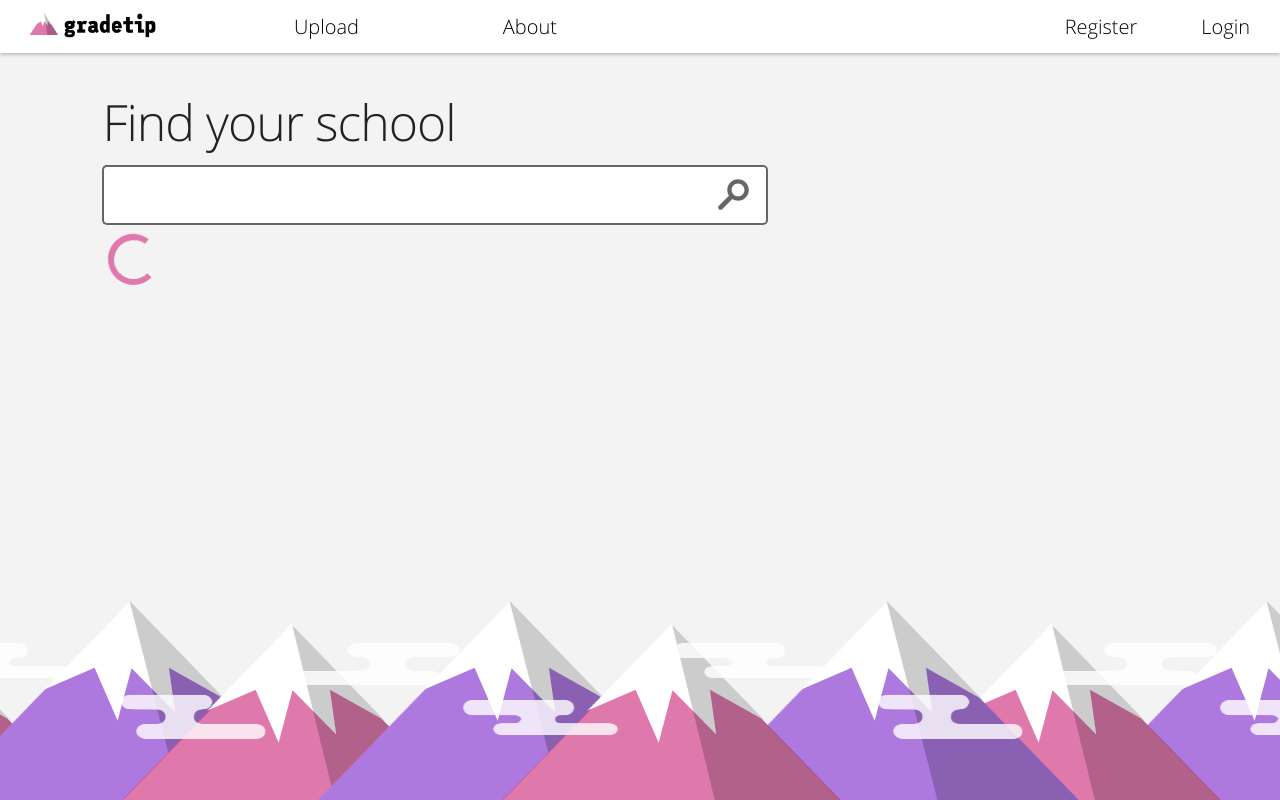
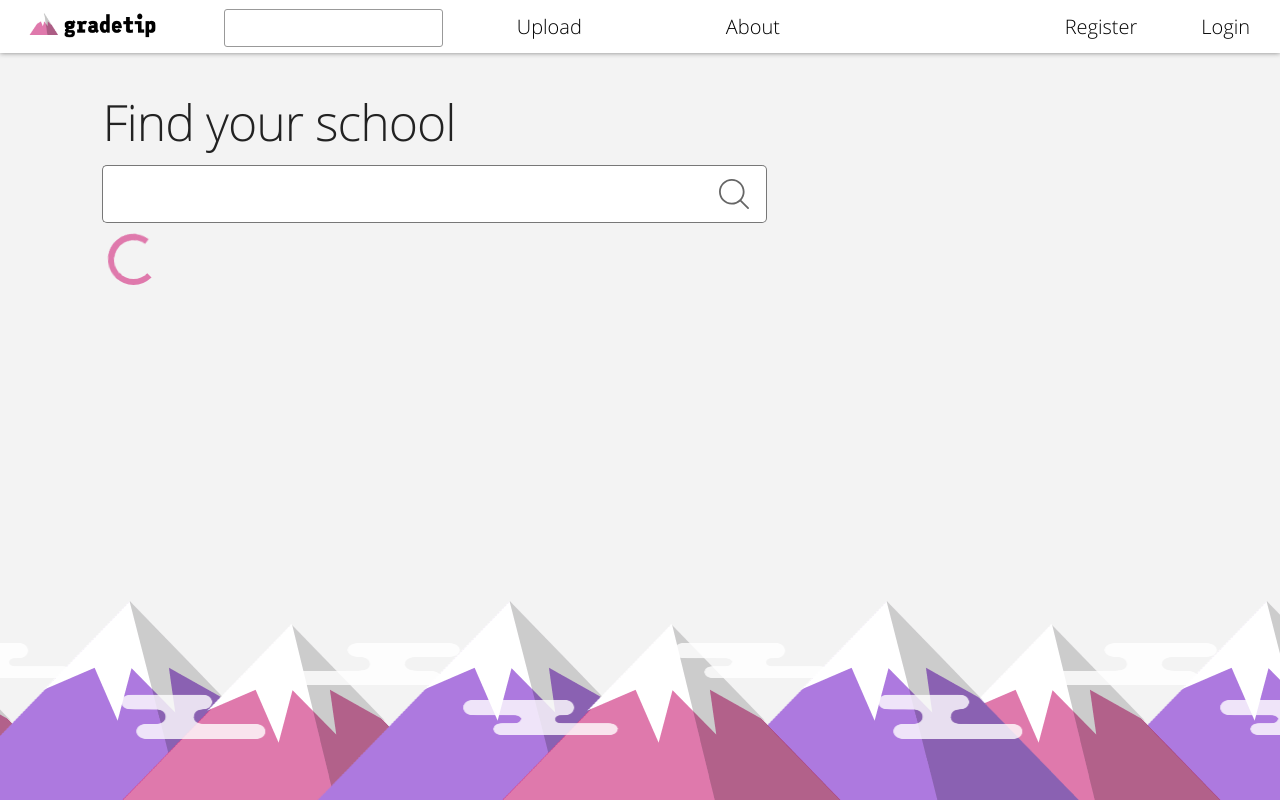
Before and after one commit to joshlopez97/grade-tip, a Flask app: page / in a window 1280 px wide. Run offline with Flask 2, Linux system fonts and the light colour scheme; data that the repository does not hold is empty; parts of the project's set-up code (start-up, migrations or seed data) failed here and were passed over; some libraries are stand-ins or nearby versions.

Commit message:
Styling changes on homepage

```diff
--- a/static/css/base.css
+++ b/static/css/base.css
@@ -210,45 +210,19 @@ a {
   height: 61px;
   top: 0;
 }
-.usearch-mobile {
-  display: inline-block !important;
-  border-radius: 10px !important;
-  border: 2px solid #ff99cc !important;
-}
-.usearch-mobile-holder {
-  text-align: right !important;
-  display: inline-block !important;
-  position: absolute !important;
-  top: 0 !important;
-  left: 0 !important;
-  margin-left: 50px !important;
-  margin-top: 7px !important;
-}
 .ui-menu {
   text-align: left !important;
 }
 
-/* Pop Up Search Bar
+/* Navigation Searchbar
 –––––––––––––––––––––––––––––––––––––––––––––––––– */
-.usearch-holder {
-  display: none;
-  margin-left:60px;
-  height:45px;
-  width:400px;
-  position: absolute;
-  z-index: 100;
+#site-search {
+  border: 1px solid #999;
+  border-radius: 3px;
 }
 
-.usearch-bar {
-  margin: 0 !important;
-  font-size: 16pt;
-  border-radius: 0 10px 10px 10px;
-  border: 2px solid #cc0066 !important;
-  width: 400px;
-  height: 45px !important;
-  z-index: 100;
-}
-
+/* Sidebar
+–––––––––––––––––––––––––––––––––––––––––––––––––– */
 .sidebar {
   position: fixed;
   height: 100%;
--- a/static/css/index.css
+++ b/static/css/index.css
@@ -1,22 +1,25 @@
 /* Search bar */
 #cv-search {
-	position:relative;
+  position: relative;
   margin: 130px 0 0 8%;
-  width:800px;
+  width: 800px;
 }
+
 #cv-searchbar, #cv-searchbtn {
-  border: 2px solid #666;
+  border: 1px solid #777;
   display: inline-block;
   background: white;
 }
+
 #cv-searchbar {
   border-radius: 5px 0 0 5px;
   width: 600px;
-  height: 60px;
+  height: 58px;
   font-size: 20pt;
   border-right: none;
   vertical-align: top;
 }
+
 #cv-searchbtn {
   cursor: pointer;
   border-radius: 0 5px 5px 0;
@@ -27,43 +30,53 @@
   margin-left: -5px;
   text-align: center;
 }
+
 #cv-searchbtn-icon {
   display: inline-block;
-  padding-top: 10px;
-  padding-bottom: 10px;
+  padding-top: 13px;
+  padding-bottom: 13px;
+  height: 30px;
+  width: 30px;
 }
+
 svg#cv-searchbtn-icon path {
   fill: #666;
 }
+
 #cv-searchbar:focus, #cv-searchbar:focus + #cv-searchbtn {
   border-color: #555;
 }
+
 #cv-searchbar:focus + #cv-searchbtn > svg#cv-searchbtn-icon path {
   fill: #555;
 }
 
 /* Schools near you list */
 .schools-holder {
-  position:relative;
+  position: relative;
   overflow: hidden;
 }
+
 .schools {
   position: absolute;
   list-style: none;
-  left:0;
-  right:0;
-  margin:auto;
+  left: 0;
+  right: 0;
+  margin: auto;
   padding: 0 5px;
 }
+
 .nschool, #more {
   color: black;
   cursor: pointer;
   font-weight: bold;
   font-size: 12pt;
 }
+
 .nschool {
   text-decoration: underline;
 }
+
 #more {
   background: url(/img/downward_caret.png) no-repeat center center;
   width: 100px;
@@ -82,71 +95,102 @@ svg#cv-searchbtn-icon path {
   z-index: -2;
   background-size: cover;
 }
+
 .home-background.bg {
   background: url(/img/home.png) repeat-x bottom center;
 }
+
 .home-background.fg {
   background: url(/img/clouds.png) repeat-x bottom center;
   animation: slide 5s linear infinite;
   -webkit-animation: slide 100s linear infinite;
 }
+
 @keyframes slide {
-    from { background-position: 0 bottom; }
-    to { background-position: -1512px bottom; }
+  from {
+    background-position: 0 bottom;
+  }
+  to {
+    background-position: -1512px bottom;
+  }
 }
+
 @-webkit-keyframes slide {
-    from { background-position: 0 bottom; }
-    to { background-position: -1512px bottom; }
+  from {
+    background-position: 0 bottom;
+  }
+  to {
+    background-position: -1512px bottom;
+  }
 }
+
 @media screen and (max-width: 800px) {
   @keyframes slide {
-    from { background-position: 0 bottom; }
-    to { background-position: -800px bottom; }
+    from {
+      background-position: 0 bottom;
+    }
+    to {
+      background-position: -800px bottom;
+    }
   }
   @-webkit-keyframes slide {
-      from { background-position: 0 bottom; }
-      to { background-position: -800px bottom; }
+    from {
+      background-position: 0 bottom;
+    }
+    to {
+      background-position: -800px bottom;
+    }
   }
   .home-background {
     background-size: 800px !important;
   }
+
   #cv-search {
     text-align: center;
     margin: 110px auto auto;
     width: 100%;
   }
+
   .cv-holder {
     text-align: center;
   }
+
   #cv-searchbar {
     width: unset;
-    height: 40px;
+    height: 38px;
     font-size: 20px;
   }
+
   #cv-searchbtn {
     height: 36px;
-    width: 50px;
+    width: 40px;
   }
+
   #cv-searchbtn-icon {
-    width: 25px;
-    padding: 1px;
+    width: 22px;
+    padding: 3px 0;
   }
+
   .cv {
     margin: auto !important;
   }
+
   .nschool {
     font-size: 13pt;
   }
+
   #more {
-    margin-top:8px;
+    margin-top: 8px;
   }
 }
+
 .lds-ring {
   display: inline-block;
   position: relative;
   width: 64px;
   height: 64px;
 }
+
 .lds-ring div {
   box-sizing: border-box;
   display: block;
@@ -159,15 +203,19 @@ svg#cv-searchbtn-icon path {
   animation: lds-ring 1.2s cubic-bezier(0.5, 0, 0.5, 1) infinite;
   border-color: #df79ac transparent transparent transparent;
 }
+
 .lds-ring div:nth-child(1) {
   animation-delay: -0.45s;
 }
+
 .lds-ring div:nth-child(2) {
   animation-delay: -0.3s;
 }
+
 .lds-ring div:nth-child(3) {
   animation-delay: -0.15s;
 }
+
 @keyframes lds-ring {
   0% {
     transform: rotate(0deg);
--- a/static/js/index.js
+++ b/static/js/index.js
@@ -4,13 +4,17 @@ $(document).ready(function () {
   });
   let last = [];
   let searchbar = $("#cv-searchbar");
+  let searchbtn = $("#cv-searchbtn");
   searchbar.autocomplete({
     source: search,
     select: linkToSchool,
-    scroll: true
+    scroll: true,
+    open: function() {
+        $("ul.ui-menu").width(searchbtn.outerWidth() + searchbar.outerWidth() - 2);
+    }
   });
 
-  $("#cv-searchbtn").click(function (e) {
+  searchbtn.click(function (e) {
     e.preventDefault();
     return false;
   });
--- a/static/js/universal.js
+++ b/static/js/universal.js
@@ -5,11 +5,6 @@ $.get("/colleges", function (data) {
   college_data = $.parseJSON(data);
   college_list = Object.keys(college_data);
 });
-
-jQuery.ui.autocomplete.prototype._resizeMenu = function () {
-  let ul = this.menu.element;
-  ul.outerWidth(this.element.outerWidth());
-};
 
 /* Function retrieves top 5 schools that match a query - used for autocomplete */
 let cached_results = {};
--- a/templates/base.html
+++ b/templates/base.html
@@ -68,6 +68,7 @@
           </a>
         </li>
         <li class="navbar-holder">
+          <input id="site-search" name="site-search" type="text">
           <button class="gtbtn nav" id="upload-btn" onclick="location.href='/upload';">Upload</button>
           <button class="gtbtn nav usearch" id="about-btn" onclick="location.href='/about';">About</button>
         </li>
--- a/templates/index.html
+++ b/templates/index.html
@@ -21,8 +21,12 @@
       <li class="cv-holder" style="margin:0 !important">
         <input id="cv-searchbar" type="text" name="squery" style="margin:0 !important">
         <div id="cv-searchbtn">
-        <svg id="cv-searchbtn-icon" version="1.1" xmlns="http://www.w3.org/2000/svg" xmlns:xlink="http://www.w3.org/1999/xlink" x="0px" y="0px" width="35px" height="35px" viewBox="0 0 35 35" enable-background="new 0 0 35 35" xml:space="preserve">
-          <path fill="#555" d="M4.555,32.844c-0.622,0-1.207-0.241-1.649-0.679c-0.918-0.908-0.926-2.396-0.017-3.314l10.083-10.188 c-1.099-1.725-1.677-3.707-1.677-5.758c0-5.926,4.821-10.747,10.747-10.747c5.927,0,10.748,4.821,10.748,10.747 c0,5.925-4.821,10.747-10.748,10.747c-2.051,0-4.031-0.577-5.754-1.675L6.221,32.147C5.777,32.597,5.186,32.844,4.555,32.844z M22.041,6.491c-3.536,0-6.412,2.876-6.412,6.413s2.876,6.413,6.412,6.413c3.537,0,6.414-2.876,6.414-6.413 S25.578,6.491,22.041,6.491z"></path>
+          <svg id="cv-searchbtn-icon" version="1.1" xmlns="http://www.w3.org/2000/svg" xmlns:xlink="http://www.w3.org/1999/xlink" x="0px" y="0px"
+	 viewBox="0 0 451 451" xml:space="preserve">
+            <path d="M447.05,428l-109.6-109.6c29.4-33.8,47.2-77.9,47.2-126.1C384.65,86.2,298.35,0,192.35,0C86.25,0,0.05,86.3,0.05,192.3
+	s86.3,192.3,192.3,192.3c48.2,0,92.3-17.8,126.1-47.2L428.05,447c2.6,2.6,6.1,4,9.5,4s6.9-1.3,9.5-4
+	C452.25,441.8,452.25,433.2,447.05,428z M26.95,192.3c0-91.2,74.2-165.3,165.3-165.3c91.2,0,165.3,74.2,165.3,165.3
+	s-74.1,165.4-165.3,165.4C101.15,357.7,26.95,283.5,26.95,192.3z"></path>
         </svg>
         </div>
       </li>
@@ -32,6 +36,6 @@
   <div class='home-background fg'></div>
   <div class="hp"></div>
   <script type="text/javascript"
-  src="{{url_for('static', filename='js/index.js')}}">
+          src="{{ url_for('static', filename='js/index.js') }}">
   </script>
 {% endblock %}
```
Lines whose indentation alone changed are shown as unchanged.
